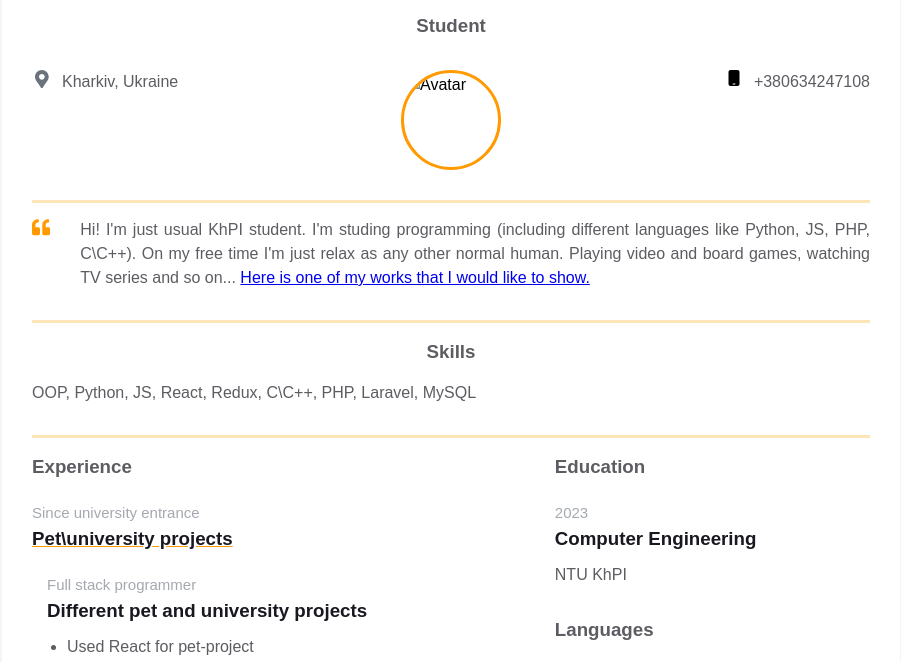
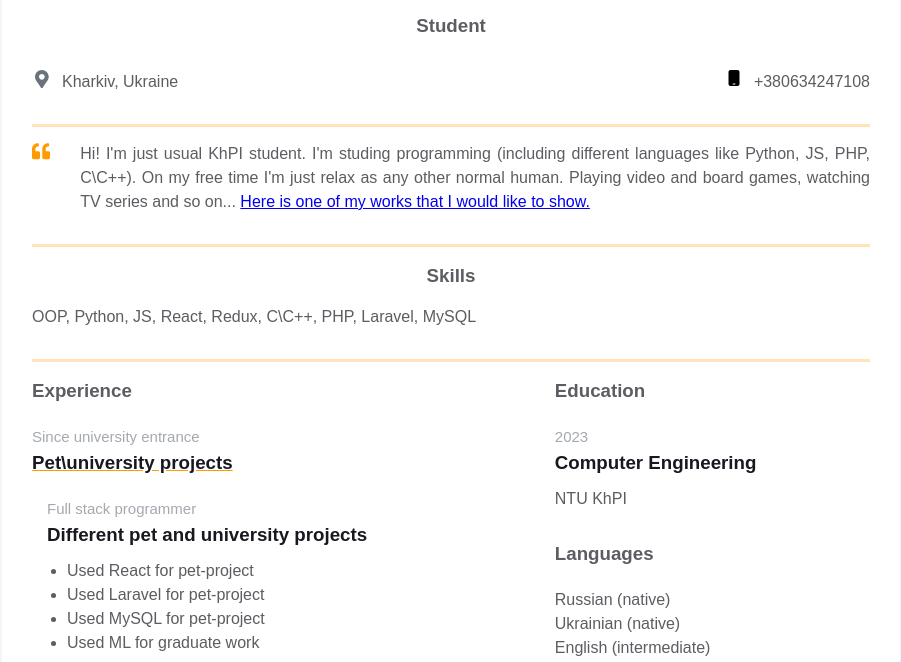
Before and after one commit to wasadar/homepage, a plain HTML site: page index.html in a window 1280 px wide. Shown: the part 132-794 px from the top of the page, without its empty margins (189-1090 px from the left). Drawn offline with Linux system fonts and the light colour scheme.

Commit message:
deleted image

```diff
--- a/index.html
+++ b/index.html
@@ -29,7 +29,6 @@
                 </div>
 
                 <div class="contact-info__block contact-info__block--center">
-                  <img class="contact-info__avatar" src="assets/avatar.png" alt="Avatar">
                 </div>
 
                 <div class="contact-info__block">
```
